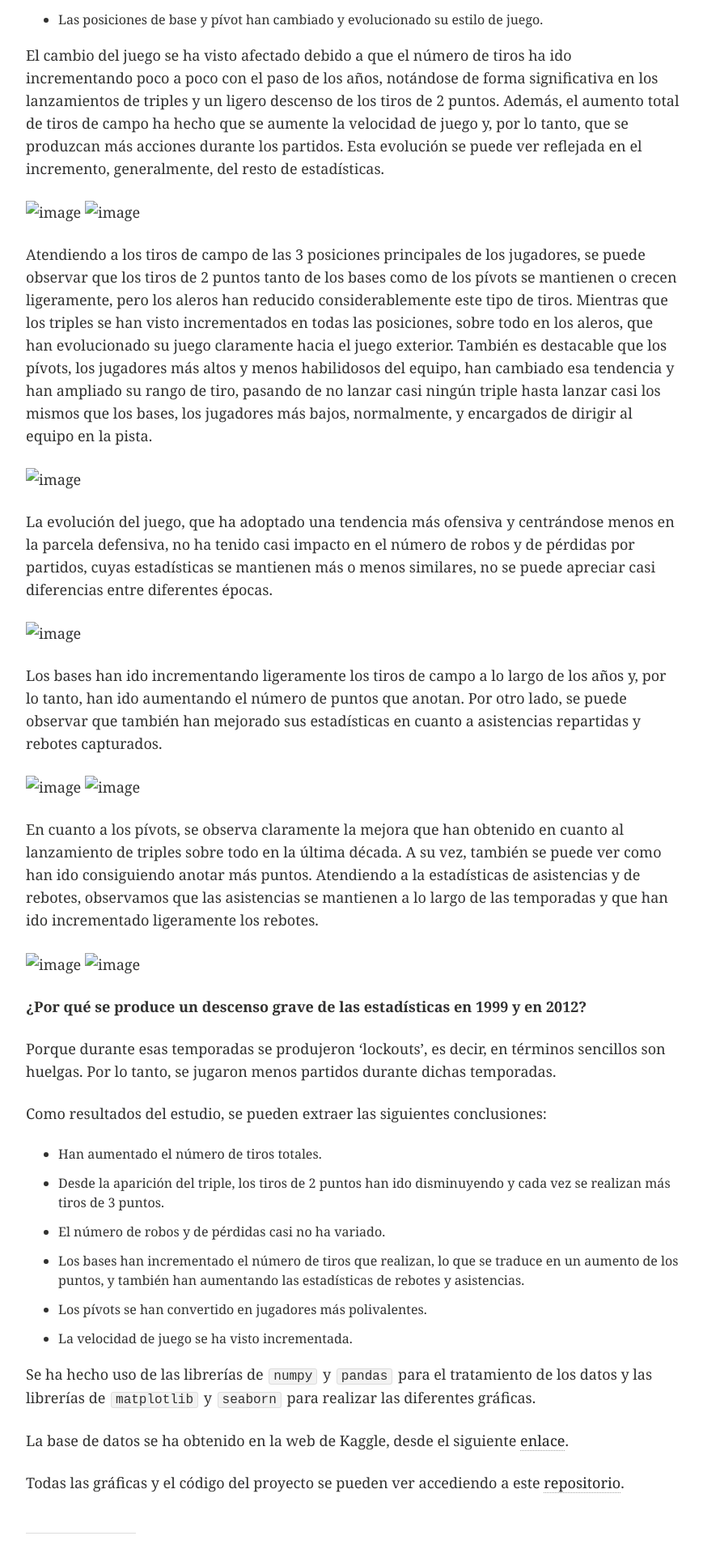
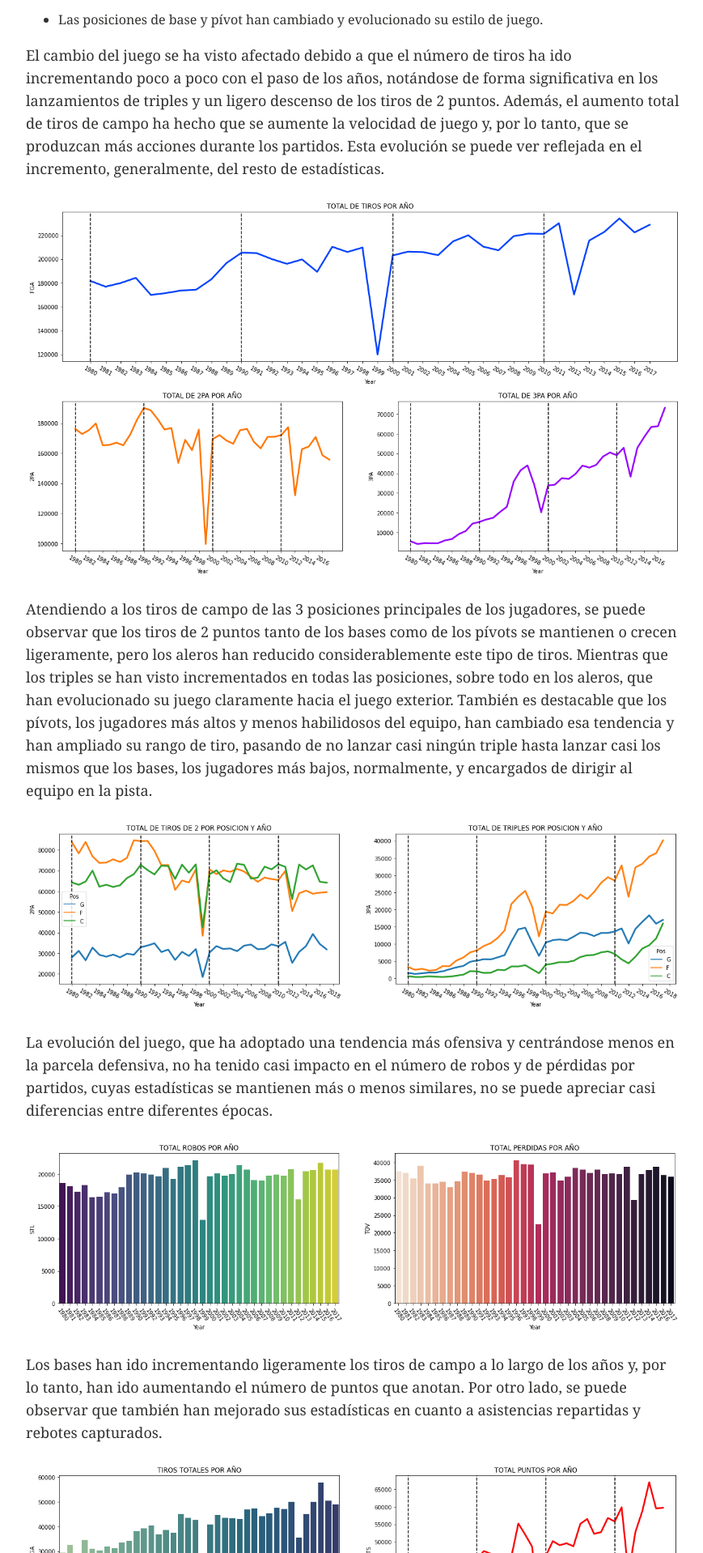
Before and after one commit to arturogzm93/PORTFOLIO, a Jekyll site: the page built from _posts/2021-05-25-nba.md, in a window 1280 px wide. Shown: the part 635-2553 px from the top of the page at 81% size, without its empty margins (64-933 px from the left). Built offline with Jekyll 4.4.1, drawn with Linux system fonts in a browser that asks for light colours.

Commit message:
graficos nba

```diff
--- a/_posts/2021-05-25-nba.md
+++ b/_posts/2021-05-25-nba.md
@@ -21,26 +21,26 @@ Porque en esa temporada se introdujeron los triples de forma oficial en la compe
 
 El cambio del juego se ha visto afectado debido a que el número de tiros ha ido incrementando poco a poco con el paso de los años, notándose de forma significativa en los lanzamientos de triples y un ligero descenso de los tiros de 2 puntos. Además, el aumento total de tiros de campo ha hecho que se aumente la velocidad de juego y, por lo tanto, que se produzcan más acciones durante los partidos. Esta evolución se puede ver reflejada en el incremento, generalmente, del resto de estadísticas.
 
-![image](/portfolio/images/tiros-totales.jpg)
-![image](/portfolio/images/tiros-2-3.jpg)
+![image](/PORTFOLIO/images/tiros-totales.jpg)
+![image](/PORTFOLIO/images/tiros-2-3.jpg)
 
 Atendiendo a los tiros de campo de las 3 posiciones principales de los jugadores, se puede observar que los tiros de 2 puntos tanto de los bases como de los pívots se mantienen o crecen ligeramente, pero los aleros han reducido considerablemente este tipo de tiros. Mientras que los triples se han visto incrementados en todas las posiciones, sobre todo en los aleros, que han evolucionado su juego claramente hacia el juego exterior. También es destacable que los pívots, los jugadores más altos y menos habilidosos del equipo, han cambiado esa tendencia y han ampliado su rango de tiro, pasando de no lanzar casi ningún triple hasta lanzar casi los mismos que los bases, los jugadores más bajos, normalmente, y encargados de dirigir al equipo en la pista.
 
-![image](/portfolio/images/tiros-posiciones.jpg)
+![image](/PORTFOLIO/images/tiros-posiciones.jpg)
 
 La evolución del juego, que ha adoptado una tendencia más ofensiva y centrándose menos en la parcela defensiva, no ha tenido casi impacto en el número de robos y de pérdidas por partidos, cuyas estadísticas se mantienen más o menos similares, no se puede apreciar casi diferencias entre diferentes épocas.
 
-![image](/portfolio/images/robos-perdidas.jpg)
+![image](/PORTFOLIO/images/robos-perdidas.jpg)
 
 Los bases han ido incrementando ligeramente los tiros de campo a lo largo de los años y, por lo tanto, han ido aumentando el número de puntos que anotan. Por otro lado, se puede observar que también han mejorado sus estadísticas en cuanto a asistencias repartidas y rebotes capturados.
 
-![image](/portfolio/images/bases-tiros-puntos.jpg)
-![image](/portfolio/images/bases-asistencias-rebotes.jpg)
+![image](/PORTFOLIO/images/bases-tiros-puntos.jpg)
+![image](/PORTFOLIO/images/bases-asistencias-rebotes.jpg)
 
 En cuanto a los pívots, se observa claramente la mejora que han obtenido en cuanto al lanzamiento de triples sobre todo en la última década. A su vez, también se puede ver como han ido consiguiendo anotar más puntos. Atendiendo a la estadísticas de asistencias y de rebotes, observamos que las asistencias se mantienen a lo largo de las temporadas y que han ido incrementado ligeramente los rebotes.
 
-![image](/portfolio/images/pivots-tiros.jpg)
-![image](/portfolio/images/pivots-rebotes-asistencias.jpg)
+![image](/PORTFOLIO/images/pivots-tiros.jpg)
+![image](/PORTFOLIO/images/pivots-rebotes-asistencias.jpg)
 
 **¿Por qué se produce un descenso grave de las estadísticas en 1999 y en 2012?**
 
```
